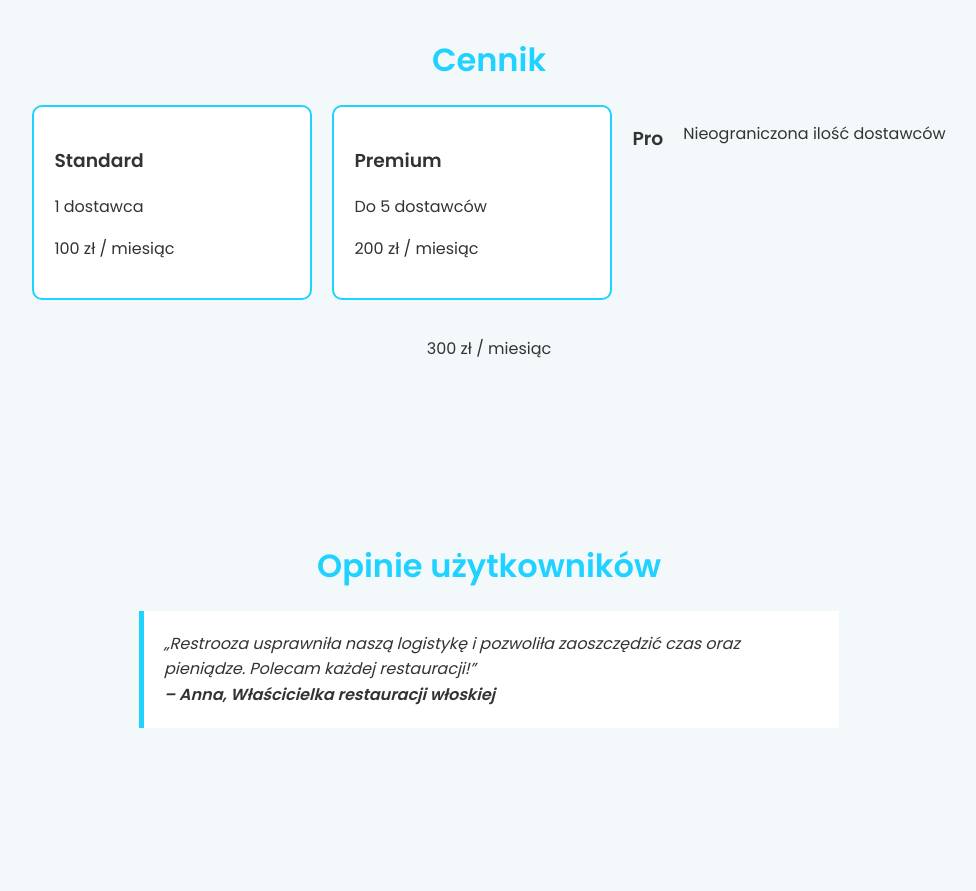
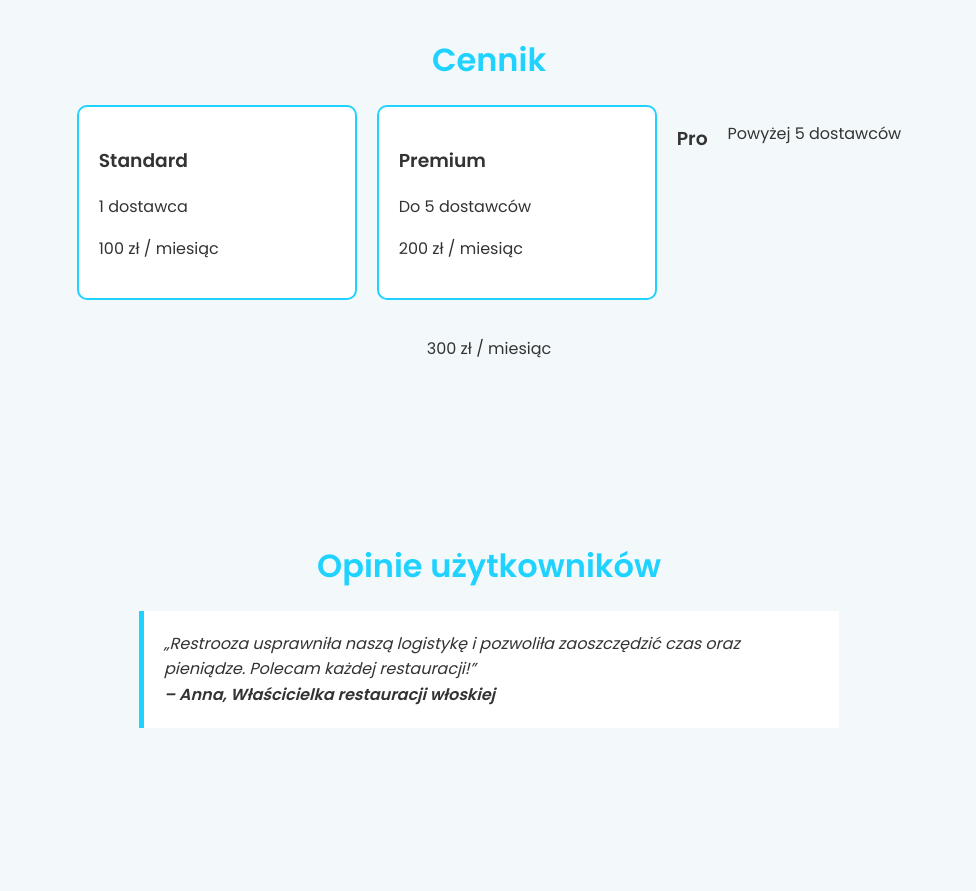
Before and after one commit to restrooza/io, a plain HTML site: page index.html in a window 1280 px wide. Shown: the part 1280-2171 px from the top of the page, without its empty margins (151-1127 px from the left). Drawn offline with Linux system fonts and the light colour scheme.

Commit message:
Update index.html

```diff
--- a/index.html
+++ b/index.html
@@ -229,7 +229,7 @@
         <p>200 zł / miesiąc</p>
       </li>
       <h3>Pro</h3>
-        <p>Nieograniczona ilość dostawców</p>
+        <p>Powyżej 5 dostawców</p>
         <p>300 zł / miesiąc</p>
       </li>
     </ul>
```
